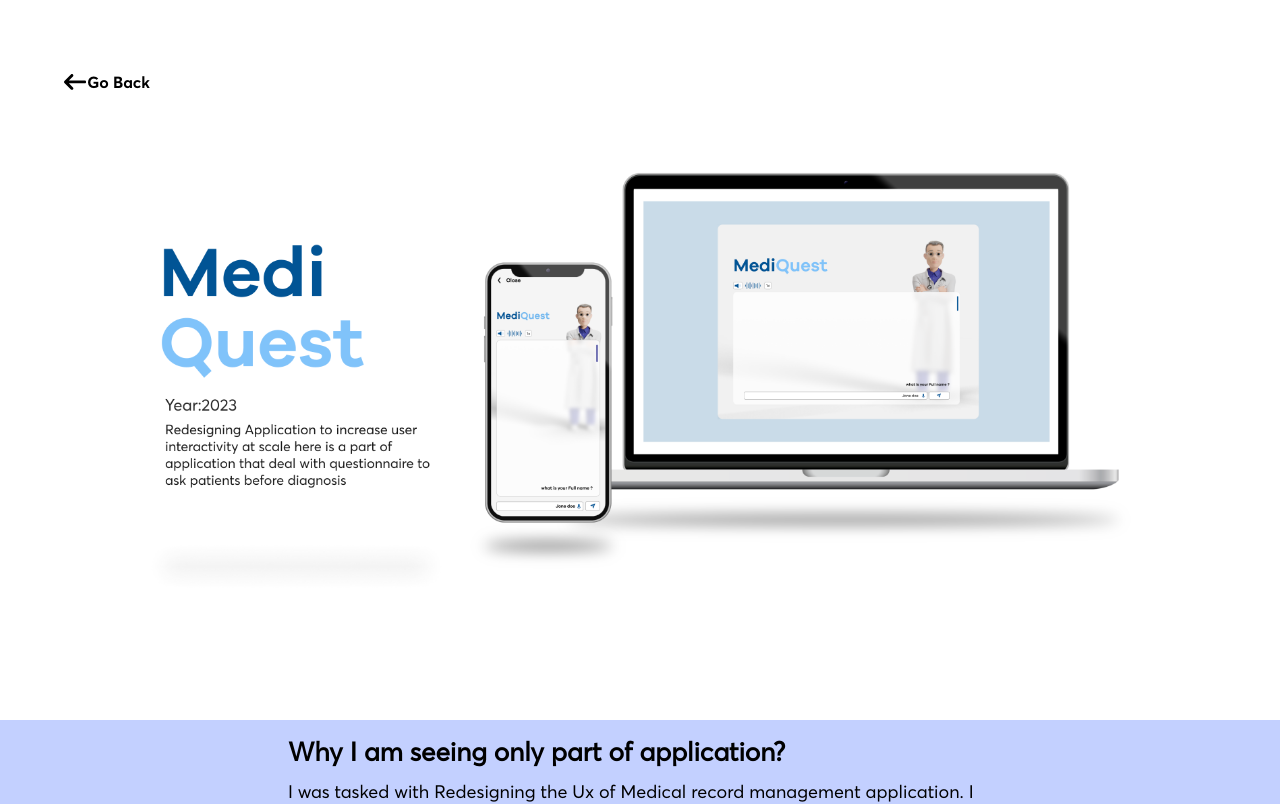
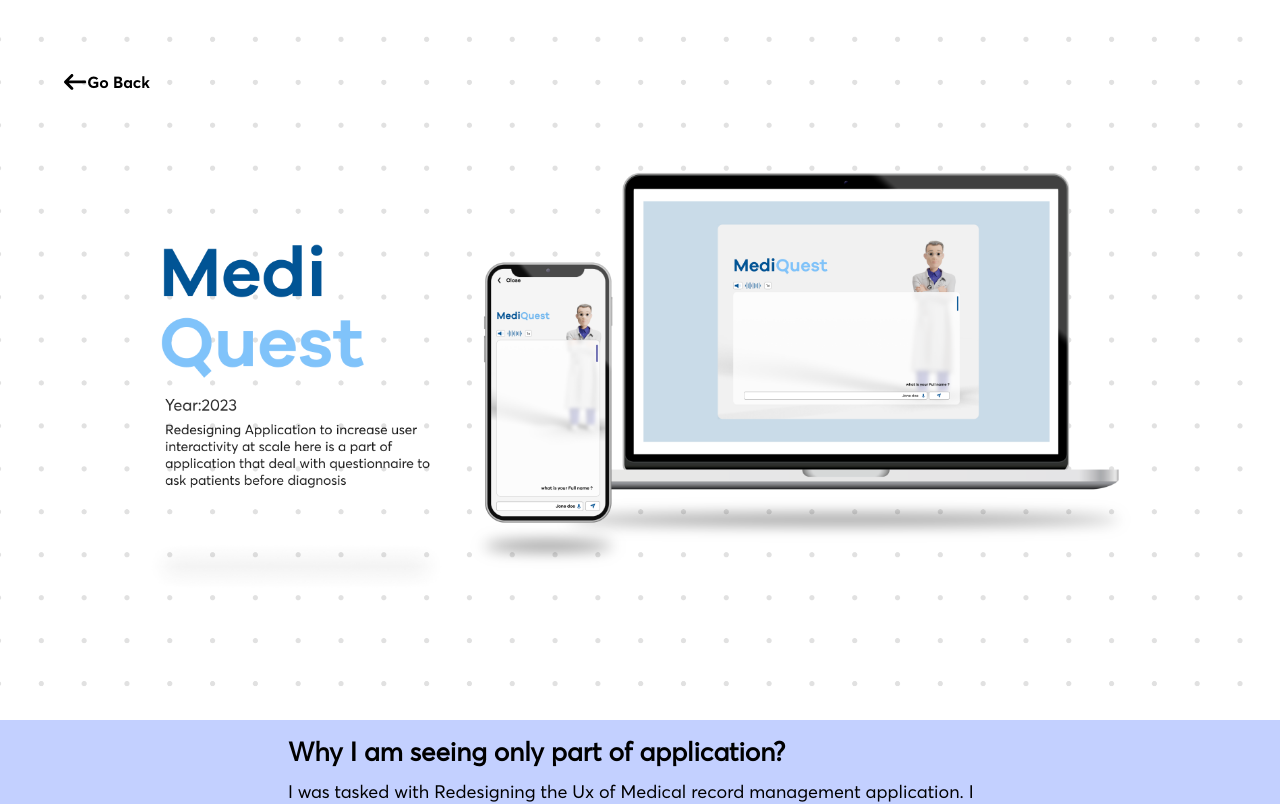
Before and after one commit to hpsthr/hiteshsuthar, a Next.js app: page /qanda in a window 1280 px wide. Shown: the top 804 px of the page. Built offline with nearby package versions, Linux system fonts and the light colour scheme.

Commit message:
uichanges

```diff
--- a/src/app/dexpay/page.jsx
+++ b/src/app/dexpay/page.jsx
@@ -15,6 +15,9 @@ export default function Qanda() {
 
     return (
         <main>
+            <div className={classes.grids}>
+      <Image width={1920} height={2710} className={classes.gridimg} alt="Imgr" src="/img/grids.png" />
+         </div>
             <div className={classes.backbtn}>
             <a onMouseEnter={() => shov(!hov)} onMouseLeave={() => shov(!hov)} href="./"> <span>
                     <motion.svg animate={{x: hov ? -20 : 0}} viewBox="0 0 63 45" fill="none" xmlns="http://www.w3.org/2000/svg">
@@ -28,7 +31,7 @@ export default function Qanda() {
           <div className={classes.stage1}>
             <div style={{ width : "60vw" , flexDirection: "row", alignItems: "flex-start"}} className={classes.sbox1}>
                 <div  className={classes.ibox1}>
-                <h1 className={classes.atitle}>Why Redesign & Problem with current website </h1>
+                <h1 className={classes.atitle}>Revamping the Website: Exploring the Need for Redesign and Current Site Challenges </h1>
                 <p>The previous landing page was not designed with the long-term vision of the company in mind. It used a prebuilt template to construct the site, resulting in less thoughtful design considerations</p>
                 <p>The current website lacks a clear information flow, hindering users from making informed decisions about the product. Consequently, this may result in missed opportunities for the company if website visitors fail to convert into product users</p>
                 <p>With ultimate goal to convert maximum amount of visitor into products user, here project is began </p>
--- a/src/app/dexpay/style.module.css
+++ b/src/app/dexpay/style.module.css
@@ -12,6 +12,15 @@
     justify-content: center;
 
 }
+.grids{
+    position:fixed;
+    z-index: -99;
+
+    top:0;
+    left:0;
+    width:100vw;
+    height:300vh;
+  }
 
 .box {
     width:60vw;
--- a/src/app/qanda/page.jsx
+++ b/src/app/qanda/page.jsx
@@ -23,6 +23,9 @@ export default function Qanda() {
     const [hov , shov] = useState(false)
     return (
         <main>
+            <div className={classes.grids}>
+      <Image width={1920} height={2710} className={classes.gridimg} alt="Imgr" src="/img/grids.png" />
+         </div>
             <div className={classes.backbtn}>
                 <a onMouseEnter={() => shov(!hov)} onMouseLeave={() => shov(!hov)} href="./"> <span>
                     <motion.svg animate={{x: hov ? -20 : 0}}   viewBox="0 0 63 45" fill="none" xmlns="http://www.w3.org/2000/svg">
--- a/src/app/qanda/page.module.css
+++ b/src/app/qanda/page.module.css
@@ -9,6 +9,15 @@
     justify-content: center;
 
 }
+.grids{
+    position:fixed;
+    z-index: -99;
+
+    top:0;
+    left:0;
+    width:100vw;
+    height:300vh;
+  }
 
 .box {
     width:60vw;
```
Also changed, not shown: src/app/page.jsx (+5 -4 lines), src/app/page.module.css (+15 -7 lines).
